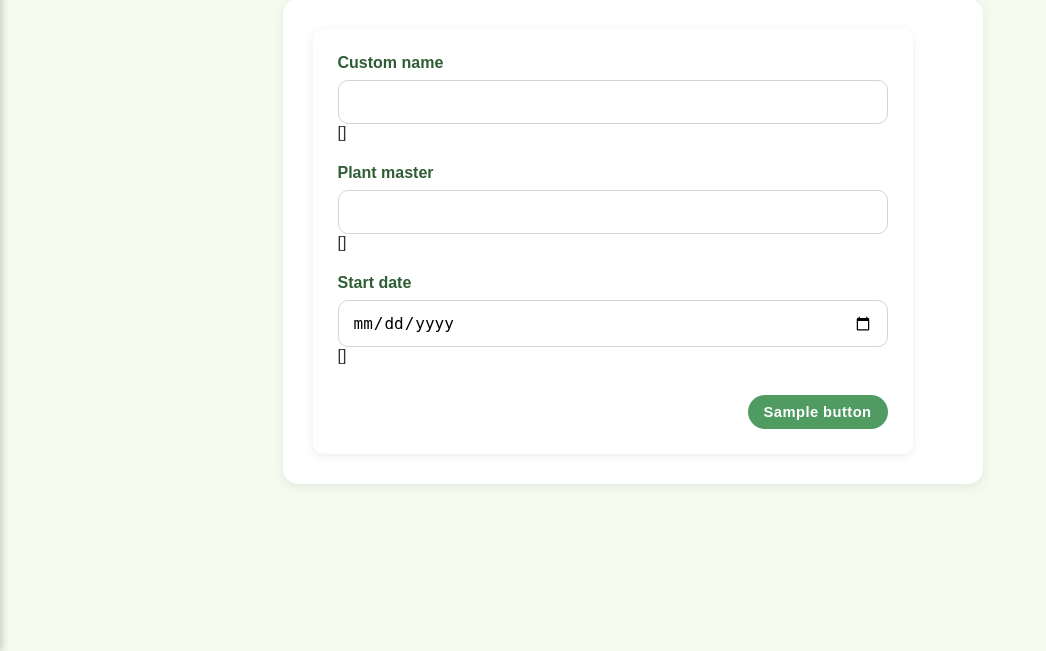
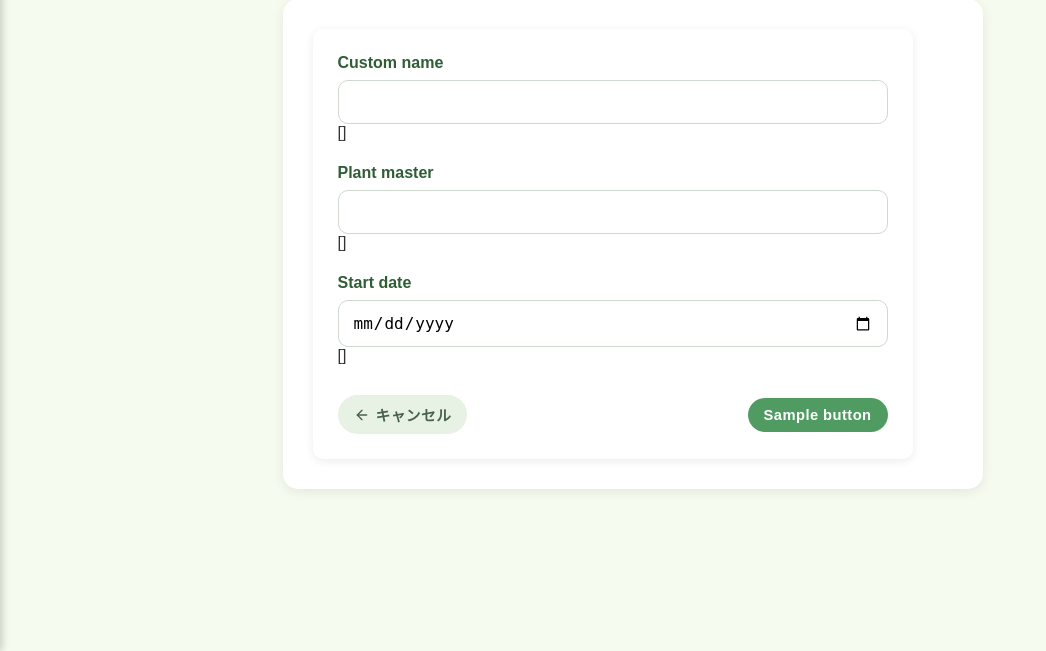
Before and after one commit to Mutou-dev123/plant-iot-system, a Django app: template raspberry-pi/plant_project/dashboard/templates/plants/plant_form.html in a window 1280 px wide. Shown: the part 149-800 px from the top of the page, without its empty margins (0-1046 px from the left). Run offline with Django 3.2, Linux system fonts and the light colour scheme; the template is opened without the code that fills it: most values are stand-ins (such as "Sample title", 1, 10 or a date in 2020); form fields are guessed from the names that the template uses; some libraries are stand-ins or nearby versions.

Commit message:
feat: Add action buttons with navigation improvements and style enhancements

```diff
--- a/raspberry-pi/plant_project/dashboard/static/css/form.css
+++ b/raspberry-pi/plant_project/dashboard/static/css/form.css
@@ -3,19 +3,13 @@
 ==============================*/
 
 .form-container {
-
     max-width: 700px;
-
     margin: 0 auto;
-
 }
 
 .form-title {
-
     margin: 0 0 20px;
-
     color: #2f5d34;
-
 }
 
 /*==============================
@@ -23,15 +17,10 @@
 ==============================*/
 
 .form-card {
-
     background: #ffffff;
-
     border-radius: 15px;
-
     padding: 30px;
-
     box-shadow: 0 3px 12px rgba(0,0,0,.08);
-
 }
 
 /*==============================
@@ -39,21 +28,14 @@
 ==============================*/
 
 .form-group {
-
     margin-bottom: 22px;
-
 }
 
 .form-group label {
-
     display: block;
-
     margin-bottom: 8px;
-
     font-weight: bold;
-
     color: #2f5d34;
-
 }
 
 /*==============================
@@ -63,31 +45,20 @@
 .form-input,
 select,
 input {
-
     width: 100%;
-
     padding: 12px 14px;
-
     border: 1px solid #cfd8cf;
-
     border-radius: 10px;
-
     font-size: 1rem;
-
     transition: .2s;
-
     background: #ffffff;
-
 }
 
 .form-input:focus,
 select:focus,
 input:focus {
-
     outline: none;
-
     border-color: #4caf50;
-
     box-shadow: 0 0 0 3px rgba(76,175,80,.15);
 
 }
@@ -97,17 +68,11 @@ input:focus {
 ==============================*/
 
 .errorlist {
-
     margin: 8px 0 0;
-
     padding: 0;
-
     list-style: none;
-
     color: #d32f2f;
-
     font-size: .9rem;
-
 }
 
 /*==============================
@@ -115,11 +80,9 @@ input:focus {
 ==============================*/
 
 .form-actions {
-
     display: flex;
-
-    justify-content: flex-end;
-
+    align-items: center;
+    justify-content: space-between;
+    gap: 12px;
     margin-top: 30px;
-
 }
--- a/raspberry-pi/plant_project/dashboard/templates/devices/device_detail.html
+++ b/raspberry-pi/plant_project/dashboard/templates/devices/device_detail.html
@@ -100,6 +100,12 @@
         <!-- 操作ボタン群 -->
         <div class="action-buttons">
 
+            <!-- 戻るボタン -->
+            <a href="{% url 'device_list' %}" class="button button-secondary button-back">
+                <i data-lucide="arrow-left" aria-hidden="true"></i>
+                一覧へ戻る
+            </a>
+
             <!-- 編集ボタン -->
             <a
                 href="{% url 'device_edit' device.id %}"
--- a/raspberry-pi/plant_project/dashboard/templates/plants/plant_form.html
+++ b/raspberry-pi/plant_project/dashboard/templates/plants/plant_form.html
@@ -69,6 +69,15 @@
 
             <div class="form-actions">
 
+                {% if form.instance.pk %}
+                    <a href="{% url 'plant_detail' form.instance.pk %}" class="button button-secondary">
+                {% else %}
+                    <a href="{% url 'plant_list' %}" class="button button-secondary">
+                {% endif %}
+                        <i data-lucide="arrow-left" aria-hidden="true"></i>
+                        キャンセル
+                    </a>
+
                 <button
                     class="button-primary"
                     type="submit"
--- a/raspberry-pi/plant_project/static/css/base.css
+++ b/raspberry-pi/plant_project/static/css/base.css
@@ -157,6 +157,20 @@ header h2 {
     outline-offset: 3px;
 }
 
+.button-secondary {
+    color: #47614b;
+    background: #e7f1e4;
+}
+
+.button-secondary:hover {
+    background: #d6e8d2;
+}
+
+/* 詳細画面では戻る操作を左側に置く */
+.button-back {
+    margin-right: auto;
+}
+
 
 /*==============================
     テーブル
```
Also changed, not shown: raspberry-pi/plant_project/dashboard/templates/devices/device_form.html (+9 -0 lines), raspberry-pi/plant_project/dashboard/templates/plants/plant_detail.html (+9 -0 lines).
